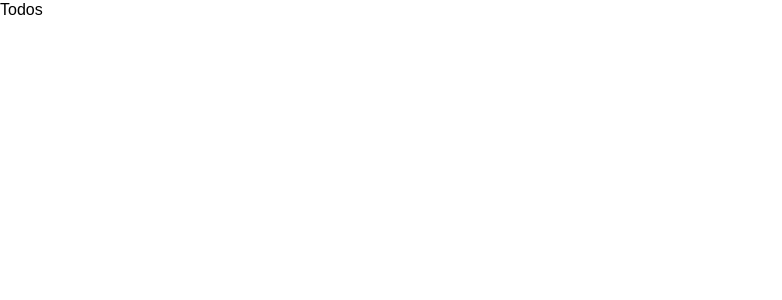
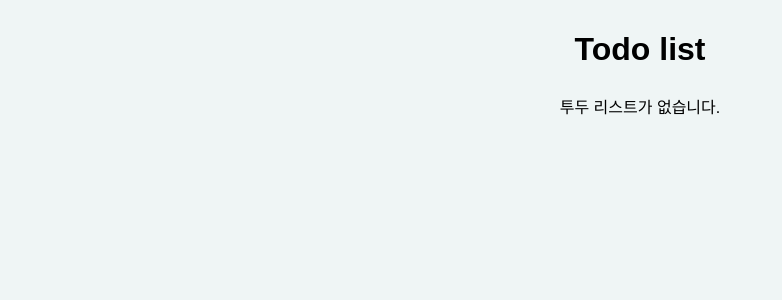
Before and after one commit to wanted-pre-onboarding-team-7/pre-onboarding-8th-1-7, a React (Create React App) app: page /todos in a window 1280 px wide. Shown: the top 300 px of the page, without its empty margins (0-782 px from the left). Built offline with nearby package versions, Linux system fonts and the light colour scheme.

Commit message:
Feat: /todo 경로의 페이지 컴포넌트 구현

```diff
--- a/src/pages/Todos.js
+++ b/src/pages/Todos.js
@@ -1,5 +1,47 @@
-function Todos() {
-  return <div>Todos</div>;
+import { useEffect, useState } from 'react';
+import styled from 'styled-components';
+import { theme } from '../theme';
+
+export default function TodoScreen() {
+  const [todos, setTodos] = useState([]);
+
+  useEffect(() => {}, []);
+
+  return (
+    <Wrapper bgColor={theme.bgColorlight}>
+      <Title>Todo list</Title>
+      <TodoWrapper>
+        {/* D. TodoForm 구현 */}
+        {todos.length === 0 ? (
+          <span>투두 리스트가 없습니다.</span>
+        ) : (
+          <span></span>
+        )}
+        {/* */}
+      </TodoWrapper>
+    </Wrapper>
+  );
 }
 
-export default Todos;
+const Wrapper = styled.div`
+  width: 100vw;
+  height: 100vh;
+  background-color: ${(props) => props.bgColor};
+  display: flex;
+  flex-direction: column;
+  /* justify-content: center; */
+  align-items: center;
+`;
+const TodoWrapper = styled.div`
+  width: 80%;
+  display: flex;
+  flex-direction: column;
+  align-items: center;
+`;
+
+const Title = styled.h1`
+  font-size: 32px;
+  font-weight: 600;
+  margin-bottom: 30px;
+  margin-top: 30px;
+`;
```
